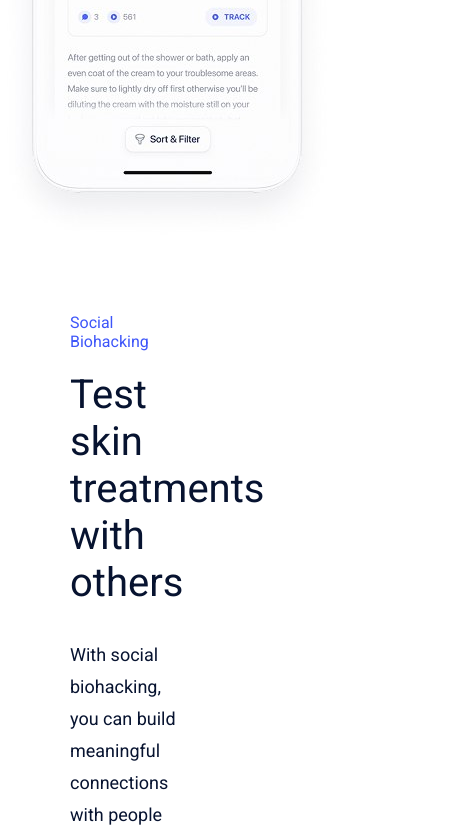
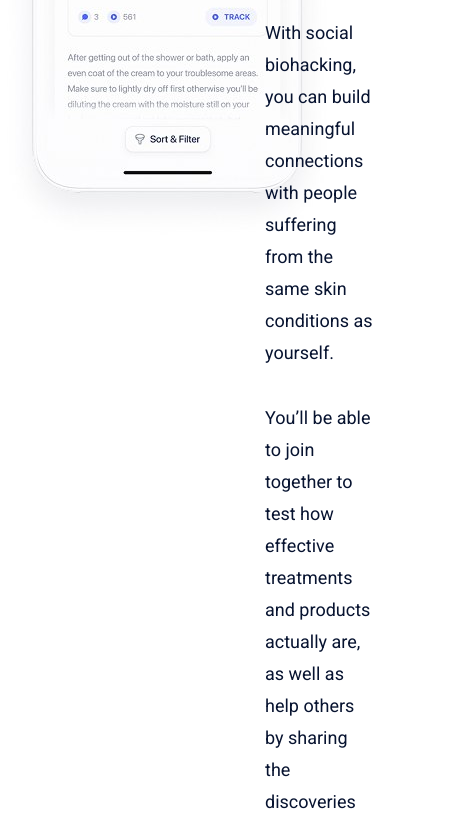
Before and after one commit to deadpeoneer-create/HTML-site, a plain HTML site: page inueco.html in a window 390 px wide. Shown: the part 377-1202 px from the top of the page, 459 px wide, since content can reach past the window. Drawn offline with Linux system fonts and the light colour scheme.

Commit message:
Add files via upload

```diff
--- a/css/css.css
+++ b/css/css.css
@@ -40,10 +40,11 @@ h2{
 }
 @media (max-width: 765px) {
 
-    section {
+    .section {
         flex-direction: column;
     }
     .pict
     .content{
         width: 100%;
 }
+}
```
